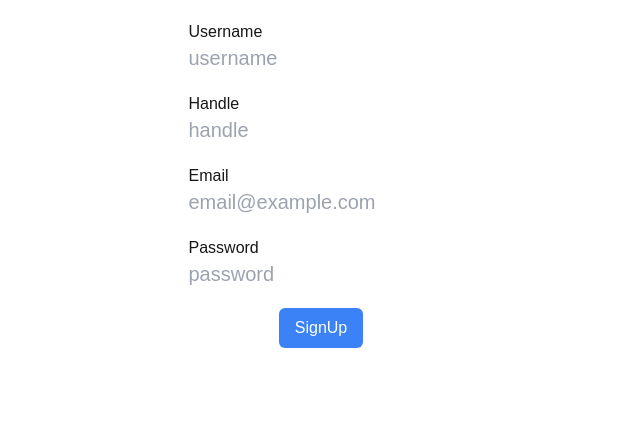
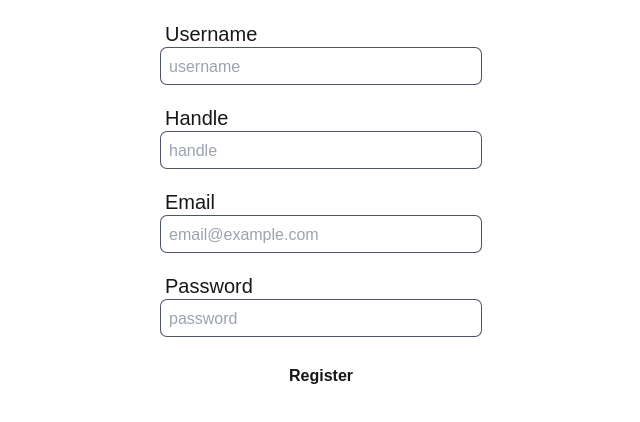
Before and after one commit to Vovalketer/bird-ui, a Next.js app: page /register in a window 1280 px wide. Shown: the top 422 px of the page, without its empty margins (319-959 px from the left). Built offline with nearby package versions, Linux system fonts and the light colour scheme.

Commit message:
refactor: turn the form fields into components

```diff
--- a/app/register/RegistrationForm.tsx
+++ b/app/register/RegistrationForm.tsx
@@ -1,5 +1,7 @@
 "use client";
 
+import FormButton from "@/components/ui/form/FormButton";
+import FormInput from "@/components/ui/form/FormInput";
 import register from "@/lib/actions/users/register";
 import { RegistrationSchema } from "@/lib/types/Registration";
 import toast from "react-hot-toast";
@@ -38,48 +40,31 @@ export default function RegistrationForm() {
 			action={submitForm}
 			className="flex flex-col items-center justify-center w-full gap-5 mt-5"
 		>
-			<label>
-				<p>{"Username"}</p>
-				<input
+			<FormInput
 				type="text"
 				name="username"
 				placeholder="username"
-					className="bg-transparent text-xl dark:text-white placeholder:text-gray-400 focus:outline-none focus:ring-2 focus:ring-blue-500 focus:border-transparent rounded-md"
+				label={"Username"}
 			/>
-			</label>
-			<label>
-				<p>{"Handle"}</p>
-				<input
+			<FormInput
 				type="text"
 				name="handle"
 				placeholder="handle"
-					className="bg-transparent text-xl dark:text-white placeholder:text-gray-400 focus:outline-none focus:ring-2 focus:ring-blue-500 focus:border-transparent rounded-md"
+				label={"Handle"}
 			/>
-			</label>
-			<label className="flex flex-col">
-				<p>{"Email"}</p>
-				<input
+			<FormInput
 				type="email"
 				name="email"
 				placeholder="email@example.com"
-					className="bg-transparent text-xl dark:text-white placeholder:text-gray-400 focus:outline-none focus:ring-2 focus:ring-blue-500 focus:border-transparent rounded-md"
+				label={"Email"}
 			/>
-			</label>
-			<label>
-				<p>{"Password"}</p>
-				<input
+			<FormInput
 				type="password"
 				name="password"
 				placeholder="password"
-					className="bg-transparent text-xl dark:text-white placeholder:text-gray-400 focus:outline-none focus:ring-2 focus:ring-blue-500 focus:border-transparent rounded-md"
+				label={"Password"}
 			/>
-			</label>
-			<button
-				type="submit"
-				className="bg-blue-500 text-white px-4 py-2 rounded-md"
-			>
-				SignUp
-			</button>
+			<FormButton type="submit">Register</FormButton>
 		</form>
 	);
 }
--- /dev/null
+++ b/components/ui/form/FormButton.tsx
@@ -0,0 +1,14 @@
+interface FormButtonProps extends React.ComponentPropsWithoutRef<"button"> {
+	children: React.ReactNode;
+}
+
+export default function FormButton({ children, ...rest }: FormButtonProps) {
+	return (
+		<button
+			className="bg-light-primary text-light px-4 py-2 rounded-md font-semibold hover:bg-light-primary-hover dark:bg-dark-primary dark:text-dark hover:dark:bg-dark-primary-hover"
+			{...rest}
+		>
+			{children}
+		</button>
+	);
+}
--- /dev/null
+++ b/components/ui/form/FormInput.tsx
@@ -0,0 +1,24 @@
+interface InputFieldProps {
+	label: string;
+	type: string;
+	name: string;
+	placeholder?: string;
+}
+export default function FormInput({
+	label,
+	type,
+	name,
+	placeholder,
+}: InputFieldProps) {
+	return (
+		<label className="flex flex-col items-center min-w-sm">
+			<span className="text-xl self-start pl-1">{label}</span>
+			<input
+				type={type}
+				name={name}
+				placeholder={placeholder}
+				className="bg-transparent w-80 text-lg dark:text-white placeholder:text-gray-400 placeholder:text-base px-2 py-1  ring-gray-600 ring-1 focus:outline-none focus:ring-2 focus:ring-blue-500 focus:border-transparent rounded-md"
+			/>
+		</label>
+	);
+}
```
Lines whose indentation alone changed are shown as unchanged.
